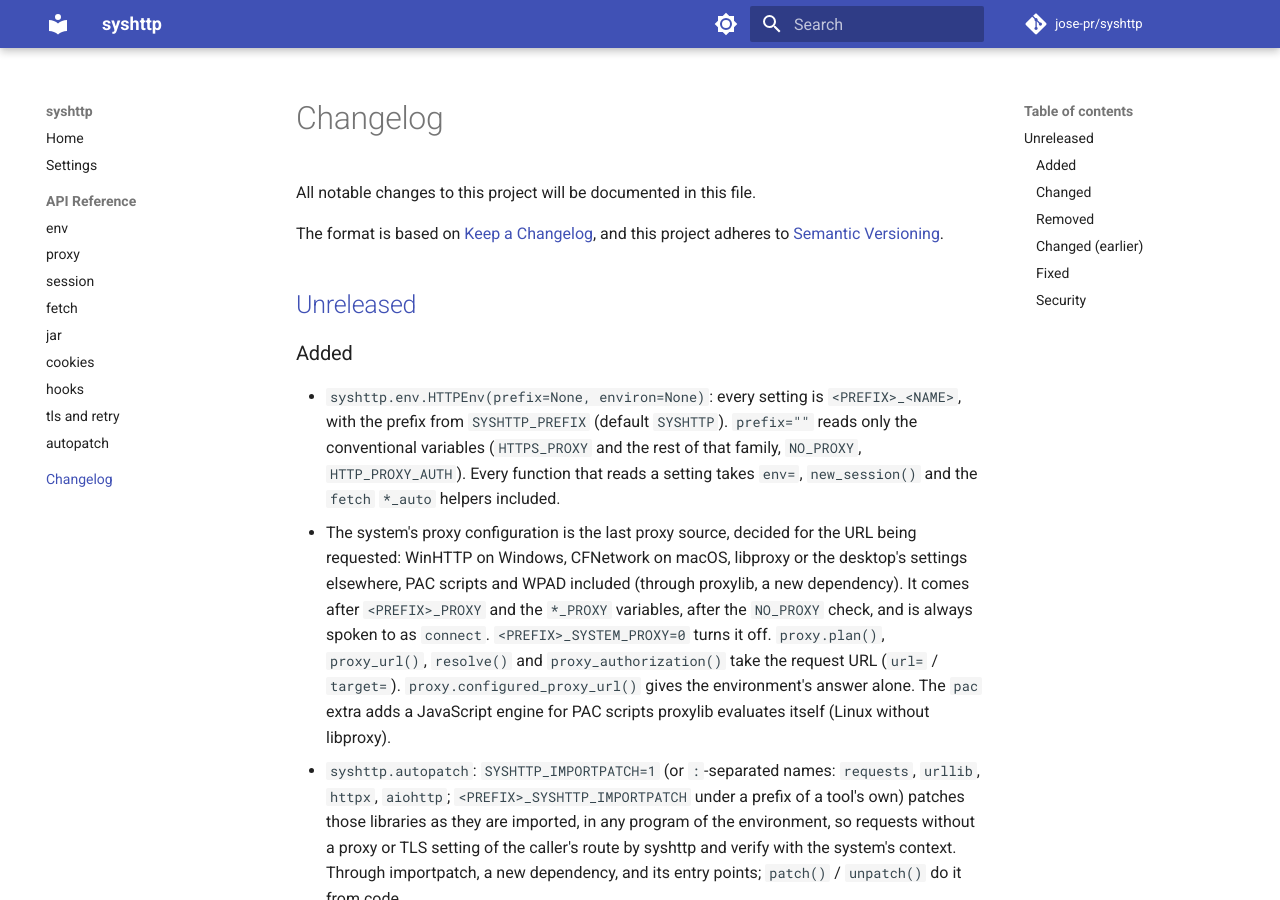
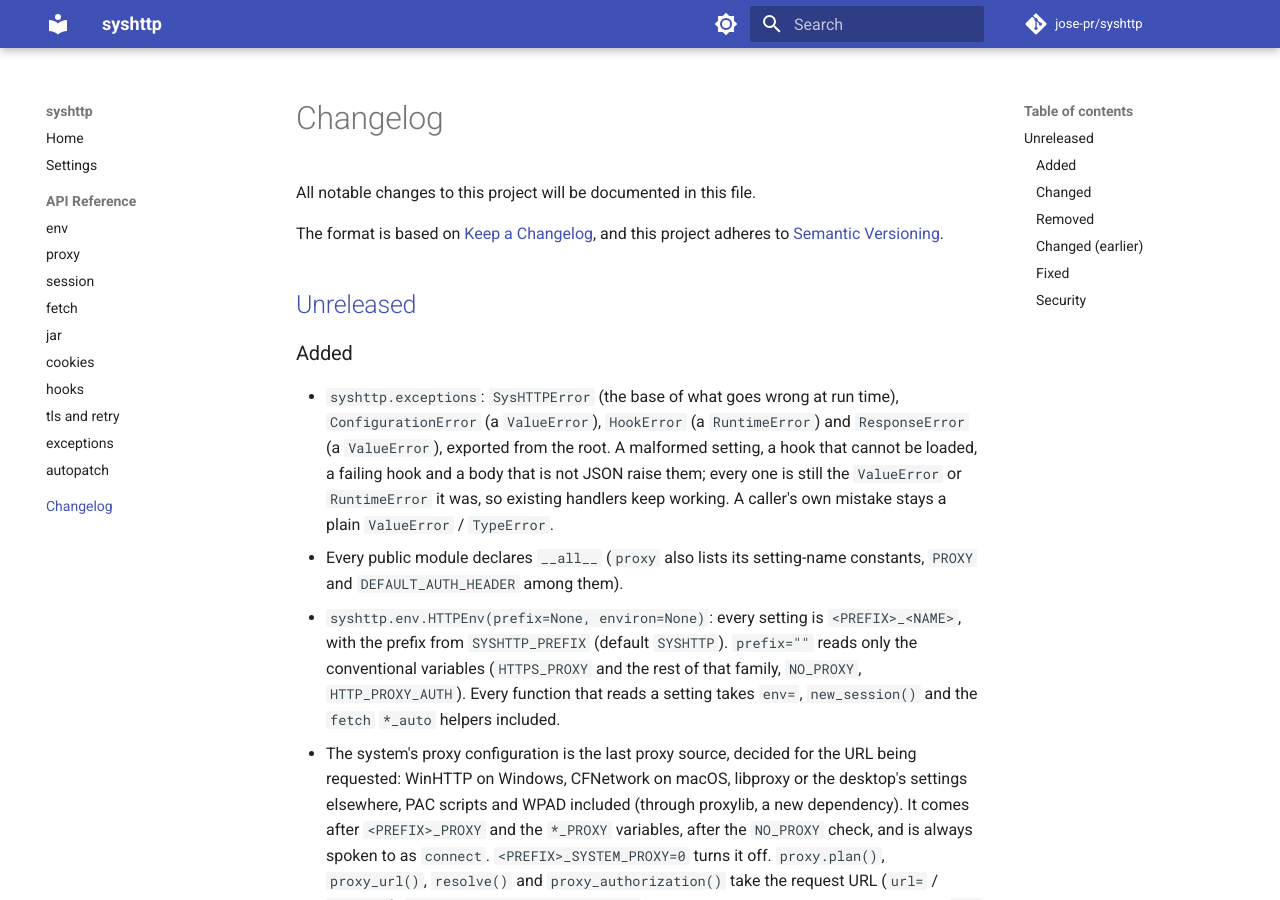
Before and after one commit to jose-pr/httplib, an MkDocs documentation site: the page built from docs/changelog.md, in a window 1280 px wide and 900 px high. Built offline with MkDocs 1.6.1 and Material for MkDocs 9.7.7, drawn with Linux system fonts in a browser that asks for light colours; comment, search, counter and statistics services are not loaded; some of the changed text lies outside the part shown.

Commit message:
docs: exceptions, __all__ and the warning change in the header, docs site and changelog; version 0.1.0.dev14

```diff
--- a/CHANGELOG.md
+++ b/CHANGELOG.md
@@ -9,6 +9,15 @@ and this project adheres to [Semantic Versioning](https://semver.org/).
 
 ### Added
 
+- `syshttp.exceptions`: `SysHTTPError` (the base of what goes wrong at run
+  time), `ConfigurationError` (a `ValueError`), `HookError` (a `RuntimeError`)
+  and `ResponseError` (a `ValueError`), exported from the root. A malformed
+  setting, a hook that cannot be loaded, a failing hook and a body that is not
+  JSON raise them; every one is still the `ValueError` or `RuntimeError` it
+  was, so existing handlers keep working. A caller's own mistake stays a plain
+  `ValueError` / `TypeError`.
+- Every public module declares `__all__` (`proxy` also lists its setting-name
+  constants, `PROXY` and `DEFAULT_AUTH_HEADER` among them).
 - `syshttp.env.HTTPEnv(prefix=None, environ=None)`: every setting is
   `<PREFIX>_<NAME>`, with the prefix from `SYSHTTP_PREFIX` (default `SYSHTTP`).
   `prefix=""` reads only the conventional variables (`HTTPS_PROXY` and the
@@ -97,6 +106,11 @@ and this project adheres to [Semantic Versioning](https://semver.org/).
 - The header says that jars, tokens, `_PY` hooks and `auth_provider` apply to
   `session.request` and not to a bare `session.send()`, which gets the proxy
   decision and TLS only.
+
+- `new_session()` no longer calls `urllib3.disable_warnings`, which silenced
+  `InsecureRequestWarning` for the whole process; with `verify=False` urllib3
+  warns as it does for any requests session. The undocumented
+  `syshttp.warnings` module is gone.
 
 ### Removed
 
--- a/mkdocs.yml
+++ b/mkdocs.yml
@@ -38,6 +38,7 @@ nav:
       - cookies: api/cookies.md
       - hooks: api/hooks.md
       - tls and retry: api/tls_retry.md
+      - exceptions: api/exceptions.md
       - autopatch: api/autopatch.md
   - Changelog: changelog.md
 
--- a/pyproject.toml
+++ b/pyproject.toml
@@ -5,7 +5,7 @@ build-backend = "hatchling.build"
 
 [project]
 name = "syshttp"
-version = "0.1.0.dev13"
+version = "0.1.0.dev14"
 authors = [{ name = "jose-pr", email = "jose-pr@coqui.dev" }]
 description = "HTTP plumbing that follows the system: the system proxy (PAC, WPAD) and the OS certificate verifier by default, proxy credentials and prefix gateways, Netscape cookie jars, OS trust-store TLS, URL hooks, and an optional requests session"
 readme = "README.md"
```
Also changed, not shown: docs/api/exceptions.md (added, +3 -0 lines), src/syshttp/AGENTS.md (+35 -8 lines).
